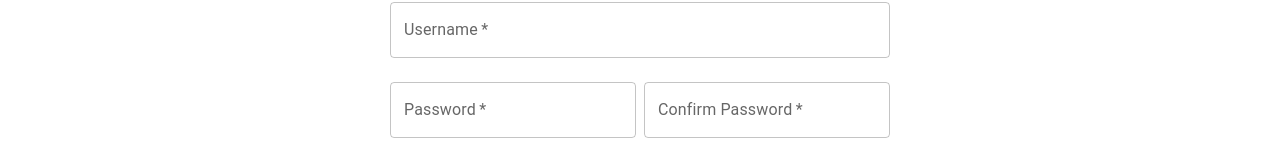
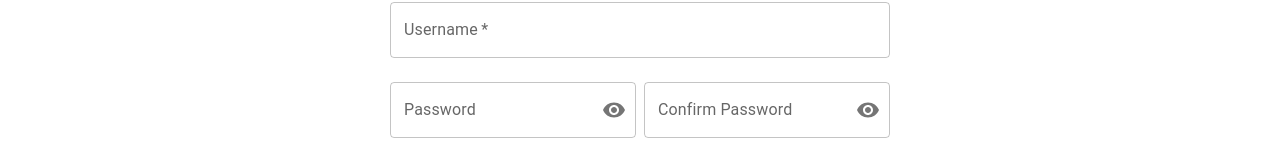
Before and after one commit to vivekbhatt07/Taskify, a React (Vite) app: page /signup in a window 1280 px wide. Shown: the part 361-529 px from the top of the page. Built offline with nearby package versions, Linux system fonts and the light colour scheme; no server answers.

Commit message:
add: show/hide btn

```diff
--- a/package.json
+++ b/package.json
@@ -20,6 +20,7 @@
     "react-beautiful-dnd": "^13.1.1",
     "react-chartjs-2": "^5.2.0",
     "react-dom": "^18.2.0",
+    "react-hot-toast": "^2.4.1",
     "react-router-dom": "^6.18.0",
     "uuid": "^9.0.1"
   },
--- a/src/App.tsx
+++ b/src/App.tsx
@@ -1,7 +1,8 @@
 import { Routes, Route } from "react-router-dom";
-import "./App.css";
+import toast, { Toaster } from "react-hot-toast";
 import { ThemeProvider, createTheme } from "@mui/material/styles";
 import CssBaseline from "@mui/material/CssBaseline";
+import "./App.css";
 import { Dashboard, Metrics, Table, Login, SignUp } from "./pages";
 import { DashboardDetail } from "./pages/Dashboard/screens";
 import { useMode } from "./context";
@@ -23,6 +24,7 @@ function App() {
   const { isDarkTheme } = useMode();
   return (
     <div>
+      <Toaster />
       <ThemeProvider theme={isDarkTheme ? darkTheme : lightTheme}>
         <CssBaseline />
         <Routes>
--- /dev/null
+++ b/src/context/UserContext/userContextTypes.ts
@@ -0,0 +1,21 @@
+import { Dispatch } from "react";
+import { User } from "../../types";
+
+export interface UserActionType {
+  type: "SET_USERS" | "SET_USER";
+  payload?: any;
+}
+
+export interface UserStateType {
+  userList: User[];
+  user: User | undefined;
+  token: string | undefined;
+}
+
+export interface UserContextType {
+  state: any;
+  dispatch: Dispatch<UserActionType>;
+  isLoading: boolean;
+  logInUserHandler: (email: string, password: string) => void;
+  signUpUserHandler: (user: User) => void;
+}
--- /dev/null
+++ b/src/context/UserContext/userReducer.ts
@@ -0,0 +1,24 @@
+import { UserStateType, UserActionType } from "./userContextTypes";
+
+const initialUserState = {
+  userList: [],
+  user: JSON.parse(localStorage.getItem("userCredentials"))?.user,
+  token: JSON.parse(localStorage.getItem("userCredentials"))?.token,
+};
+
+const userReducer = (
+  state: UserStateType,
+  { type, payload }: UserActionType
+) => {
+  switch (type) {
+    case "SET_USERS": {
+      return { ...state, userList: payload };
+    }
+
+    case "SET_USER": {
+      return { ...state, user: payload.userData, token: payload.token };
+    }
+  }
+};
+
+export { initialUserState, userReducer };
--- a/src/pages/Dashboard/components/ProjectCard/index.tsx
+++ b/src/pages/Dashboard/components/ProjectCard/index.tsx
@@ -17,7 +17,7 @@ const ProjectCard = ({ projectData }) => {
   return (
     <div
       className="border border-[#ddd] p-4 rounded-lg cursor-pointer flex flex-col gap-4"
-      // onClick={() => navigate(`/${projectData._id}`)}
+      onClick={() => navigate(`/${projectData._id}`)}
     >
       <div className="flex flex-col gap-2">
         <h3>{projectData.title}</h3>
--- a/src/pages/Login/index.tsx
+++ b/src/pages/Login/index.tsx
@@ -1,6 +1,13 @@
 import { useState } from "react";
 import { useNavigate } from "react-router-dom";
-import { TextField } from "@mui/material";
+import {
+  FormControl,
+  IconButton,
+  InputAdornment,
+  InputLabel,
+  OutlinedInput,
+  TextField,
+} from "@mui/material";
 
 import {
   ModalProvider,
@@ -10,10 +17,18 @@ import {
 } from "../../Components";
 import { PageContainer } from "../../layout";
 import { useUser } from "../../context";
+import { Visibility, VisibilityOff } from "@mui/icons-material";
 
 const Login = () => {
   const navigate = useNavigate();
   const { state, logInUserHandler } = useUser();
+  const [showPassword, setShowPassword] = useState<boolean>(false);
+  const handleClickShowPassword = () => setShowPassword((show) => !show);
+  const handleMouseDownPassword = (
+    event: React.MouseEvent<HTMLButtonElement>
+  ) => {
+    event.preventDefault();
+  };
 
   const [isLoginGuestOpen, setIsLoginGuestOpen] = useState(false);
 
@@ -66,15 +81,30 @@ const Login = () => {
               required
             />
 
-            <TextField
+            <FormControl variant="outlined">
+              <InputLabel htmlFor="login_password">Password</InputLabel>
+              <OutlinedInput
                 name="password"
                 label="Password"
-              type="text"
+                type={showPassword ? "text" : "password"}
                 value={logInFormData.password}
                 onChange={handleLogInFormInputs}
+                id="login_password"
                 required
+                endAdornment={
+                  <InputAdornment position="end">
+                    <IconButton
+                      aria-label="toggle password visibility"
+                      onClick={handleClickShowPassword}
+                      onMouseDown={handleMouseDownPassword}
+                      edge="end"
+                    >
+                      {showPassword ? <VisibilityOff /> : <Visibility />}
+                    </IconButton>
+                  </InputAdornment>
+                }
               />
-
+            </FormControl>
             <div className="flex justify-between">
               <TextButton type="submit" className="basis-1/2">
                 {/* {state.token ? "Log in" : <DarkLoader />} */}
--- a/src/pages/SignUp/index.tsx
+++ b/src/pages/SignUp/index.tsx
@@ -1,13 +1,39 @@
 import { useState } from "react";
-import { TextField } from "@mui/material";
+import {
+  FormControl,
+  IconButton,
+  InputAdornment,
+  InputLabel,
+  OutlinedInput,
+  TextField,
+} from "@mui/material";
 
 import { TextButton } from "../../Components";
 
 import { PageContainer } from "../../layout";
 import { useNavigate } from "react-router-dom";
 import { useUser } from "../../context";
+import { Visibility, VisibilityOff } from "@mui/icons-material";
 
 const SignUp = () => {
+  const [showPassword, setShowPassword] = useState<boolean>(false);
+  const [showConfirmPassword, setShowConfirmPassword] =
+    useState<boolean>(false);
+  const handleClickShowPassword = () => setShowPassword((show) => !show);
+  const handleClickShowConfirmPassword = () =>
+    setShowConfirmPassword((show) => !show);
+  const handleMouseDownPassword = (
+    event: React.MouseEvent<HTMLButtonElement>
+  ) => {
+    event.preventDefault();
+  };
+
+  const handleMouseDownConfirmPassword = (
+    event: React.MouseEvent<HTMLButtonElement>
+  ) => {
+    event.preventDefault();
+  };
+
   const { state, signUpUserHandler } = useUser();
   const navigate = useNavigate();
 
@@ -101,25 +127,63 @@ const SignUp = () => {
               />
               <div className="flex gap-2">
                 {/* PASSWORD */}
-                <TextField
+                <FormControl variant="outlined">
+                  <InputLabel htmlFor="signUp_password">Password</InputLabel>
+                  <OutlinedInput
                     className="basis-1/2"
                     name="password"
                     label="Password"
                     value={signUpFormData.password}
                     onChange={handleSignUpFormInputs}
-                  type="text"
+                    type={showPassword ? "text" : "password"}
                     required
+                    id="signUp_password"
+                    endAdornment={
+                      <InputAdornment position="end">
+                        <IconButton
+                          aria-label="toggle password visibility"
+                          onClick={handleClickShowPassword}
+                          onMouseDown={handleMouseDownPassword}
+                          edge="end"
+                        >
+                          {showPassword ? <VisibilityOff /> : <Visibility />}
+                        </IconButton>
+                      </InputAdornment>
+                    }
                   />
+                </FormControl>
                 {/* CONFIRM PASSWORD */}
-                <TextField
+                <FormControl variant="outlined">
+                  <InputLabel htmlFor="signUpConfirm_password">
+                    Confirm Password
+                  </InputLabel>
+                  <OutlinedInput
                     className="basis-1/2"
                     name="confirmPasword"
                     label="Confirm Password"
                     value={signUpFormData.confirmPasword}
                     onChange={handleSignUpFormInputs}
-                  type="text"
+                    type={showConfirmPassword ? "text" : "password"}
                     required
+                    id="signUpConfirm_password"
+                    endAdornment={
+                      <InputAdornment position="end">
+                        <IconButton
+                          aria-label="toggle password visibility"
+                          onClick={handleClickShowConfirmPassword}
+                          onMouseDown={handleMouseDownConfirmPassword}
+                          edge="end"
+                        >
+                          {showConfirmPassword ? (
+                            <VisibilityOff />
+                          ) : (
+                            <Visibility />
+                          )}
+                        </IconButton>
+                      </InputAdornment>
+                    }
                   />
+                </FormControl>
               </div>
             </div>
             <div className="flex justify-center">
--- a/src/types/index.tsx
+++ b/src/types/index.tsx
@@ -1,4 +1,5 @@
 export interface Project {
+  _id: string;
   title: string;
   description: string;
 }
@@ -21,6 +22,8 @@ export interface Task {
   labels: string[];
 }
 
+// ADD PROJECT TYPES:
+
 export type AddProjectParamsType = {
   project: {
     _id: string;
@@ -40,3 +43,5 @@ export type UpdateProjectParamsType = {
     description: string;
   };
 };
+
+// ADD USER TYPES:
--- /dev/null
+++ b/src/utils/index.tsx
@@ -0,0 +1,34 @@
+import toast from "react-hot-toast";
+import { Delete } from "@mui/icons-material";
+
+export const simplifiedString = (str: string) => {
+  return str.trim().split(" ").join("").toUpperCase();
+};
+
+export const truncateString = (str: string, maxStrLength: number) => {
+  if (str.length > maxStrLength) {
+    return str.slice(0, maxStrLength) + "...";
+  }
+  return str;
+};
+
+export const toastHandler = (toastType: string, toastText: string) => {
+  switch (toastType) {
+    case "success":
+      toast.success(toastText, {
+        style: { fontSize: "12px", fontWeight: "500" },
+      });
+      break;
+    case "error":
+      toast.error(toastText, {
+        style: { fontSize: "12px", fontWeight: "500" },
+      });
+      break;
+    case "delete":
+      toast.error(toastText, {
+        icon: <Delete sx={{ color: "#f43f5e" }} />,
+        style: { fontSize: "12px", fontWeight: "500" },
+      });
+      break;
+  }
+};
```
Also changed, not shown: src/context/UserContext/index.tsx (+9 -47 lines), src/context/ProjectContext/projectContextTypes.ts (renamed from src/context/ProjectContext/projectContextTypes.tsx), 1 other file (tests, documents, lock files or other folders). Lines whose indentation alone changed are shown as unchanged.
